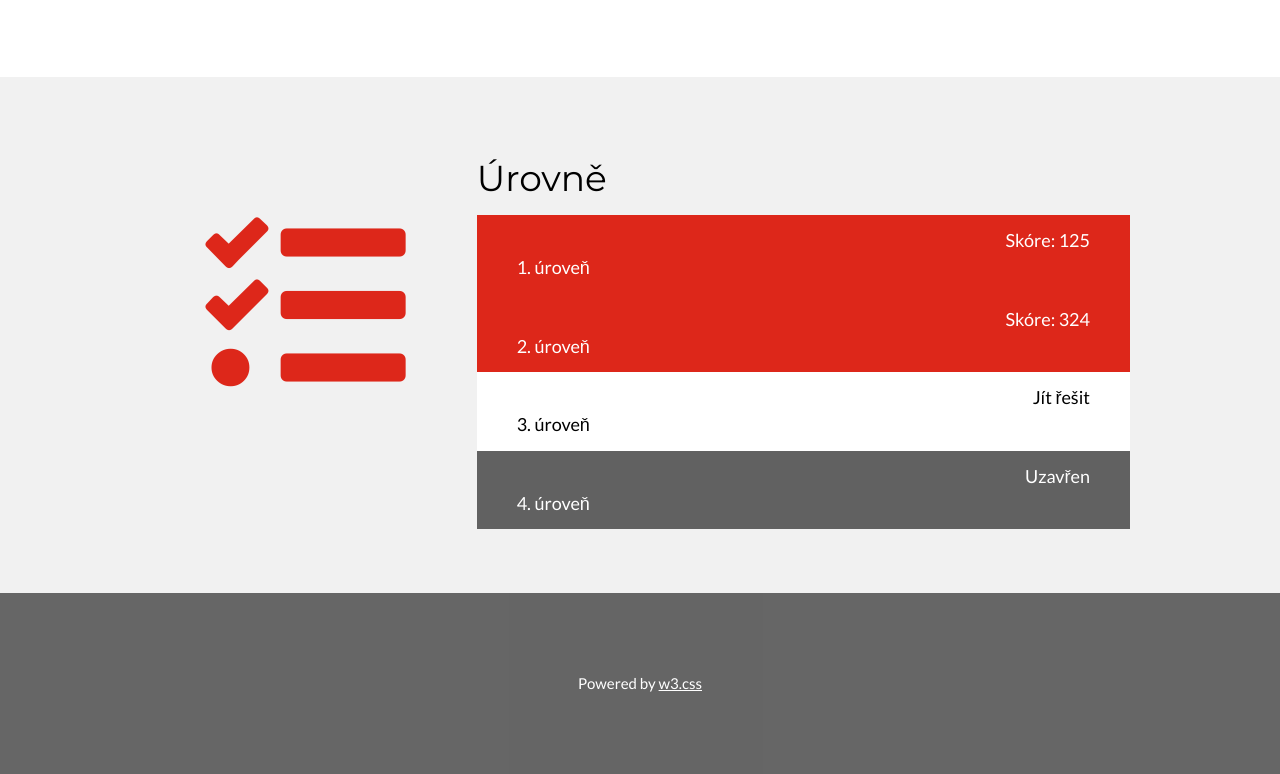
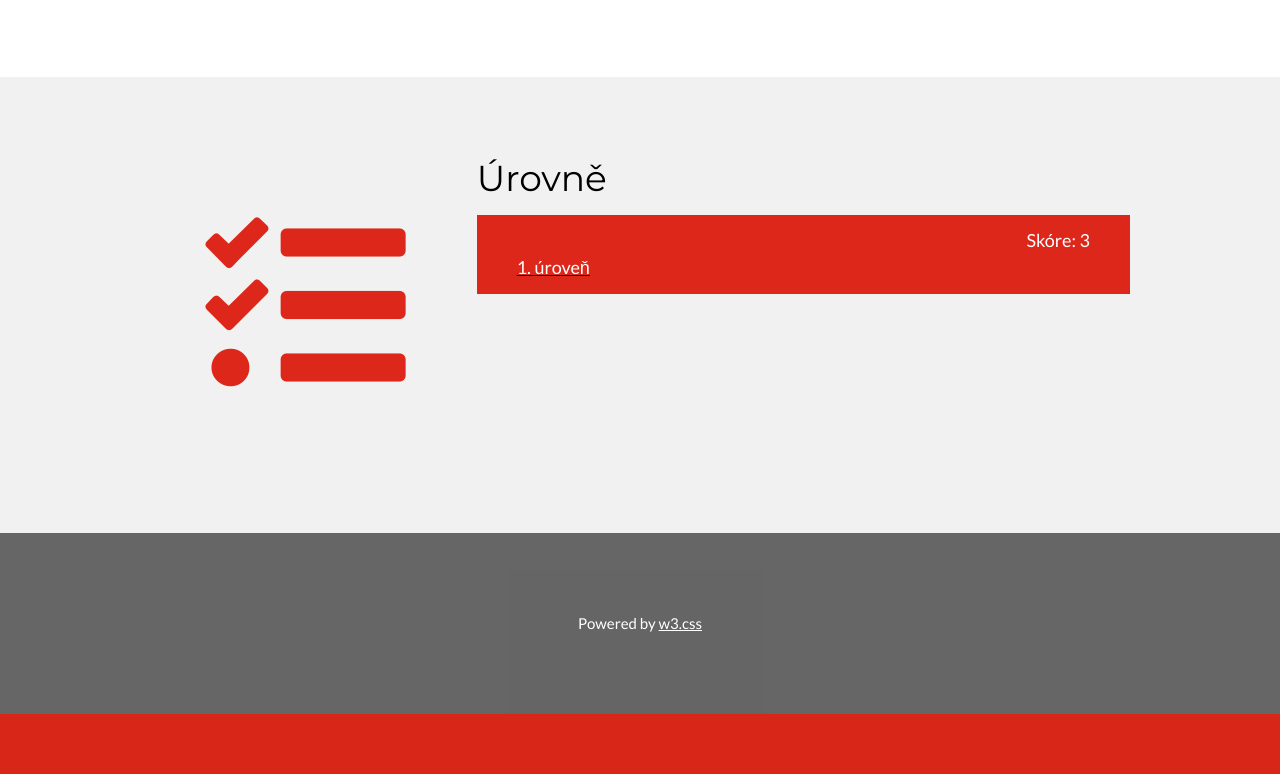
Before and after one commit to N-trophy/ntrophy-2019-logic, a Django app: page /team/ in a window 1280 px wide. Shown: the part 954-1728 px from the top of the page. After the commit the page ends 1668 px from the top, so only its background shows below. Run offline with Django 3.2, Linux system fonts and the light colour scheme; a user stored in the database is signed in; tables that the repository leaves empty hold one stand-in row (values such as "Sample post").

Commit message:
Dynamic level list

```diff
--- a/api_server/api_server/views.py
+++ b/api_server/api_server/views.py
@@ -1,14 +1,16 @@
 from django.http import HttpResponse, Http404
 from django.shortcuts import render_to_response
 from django.views import View
-from django.template import loader, RequestContext
+from django.template import loader, RequestContext, Library
 from django.core.exceptions import ObjectDoesNotExist
 from django.http import JsonResponse
+
 from django.contrib.auth.decorators import login_required
 
 import json
+from api_server.models import Level
 
-from api_server.models.level import Level
+register = Library()
 
 @login_required
 def graph(request, *args, **kwargs):
@@ -31,10 +33,32 @@ def index(request, *args, **kwargs):
     }
     return HttpResponse(template.render(context, request))
 
+def level_class(next_level, level_id):
+    if next_level > level_id:
+        return "w3-red"
+    elif next_level == level_id:
+        return "w3-white"
+    else:
+        return "w3-dark-gray"
+
+def level_status(next_level, level):
+    if next_level > level.id:
+        return "Skóre: 3"
+    elif next_level == level.id:
+        return "Otevřeno"
+    else:
+        return "Zatím uzavřeno"
+
 @login_required
 def team(request, *args, **kwargs):
     template = loader.get_template('team.html')
-    context = {}
+    next_level = 3
+    levels = list(map(lambda l: { 'id': l.id, 'status': level_status(next_level, l), 'class': level_class(next_level, l.id) }, Level.objects.order_by('id')))
+
+    context = {
+        'levels': levels,
+        'next_level': next_level
+    }
     return HttpResponse(template.render(context, request))
 
 @login_required
--- a/api_server/templates/team.html
+++ b/api_server/templates/team.html
@@ -68,22 +68,14 @@ body,h1,h2,h3,h4,h5,h6 {font-family: "Lato", sans-serif}
 
     <div class="w3-twothird">
       <h1>Úrovně</h1>
-      <div class="w3-cell-row w3-padding-large w3-large w3-red">
-          <div class="w3-container w3-cell">1. úroveň</div>
-          <div class="w3-container w3-cell w3-right">Skóre: 125</div>
-      </div>
-      <div class="w3-cell-row w3-padding-large w3-large w3-red">
-          <div class="w3-container w3-cell">2. úroveň</div>
-          <div class="w3-container w3-cell w3-right">Skóre: 324</div>
-      </div>
-      <div class="w3-cell-row w3-padding-large w3-large w3-white">
-          <div class="w3-container w3-cell">3. úroveň</div>
-          <div class="w3-container w3-cell w3-right">Jít řešit</div>
-      </div>
-      <div class="w3-cell-row w3-padding-large w3-large w3-dark-gray">
-          <div class="w3-container w3-cell">4. úroveň</div>
-          <div class="w3-container w3-cell w3-right">Uzavřen</div>
-      </div>
+      {% for level in levels %}
+      <a {% if level.id <= next_level %} href="/level/{{ level.id }}" {% endif %}>
+        <div class="w3-cell-row w3-padding-large w3-large {{level.class}}">
+            <div class="w3-container w3-cell">{{ level.id }}. úroveň</div>
+            <div class="w3-container w3-cell w3-right">{{ level.status }}</div>
+        </div>
+      </a>
+      {% endfor %}
     </div>
   </div>
 </div>
```
